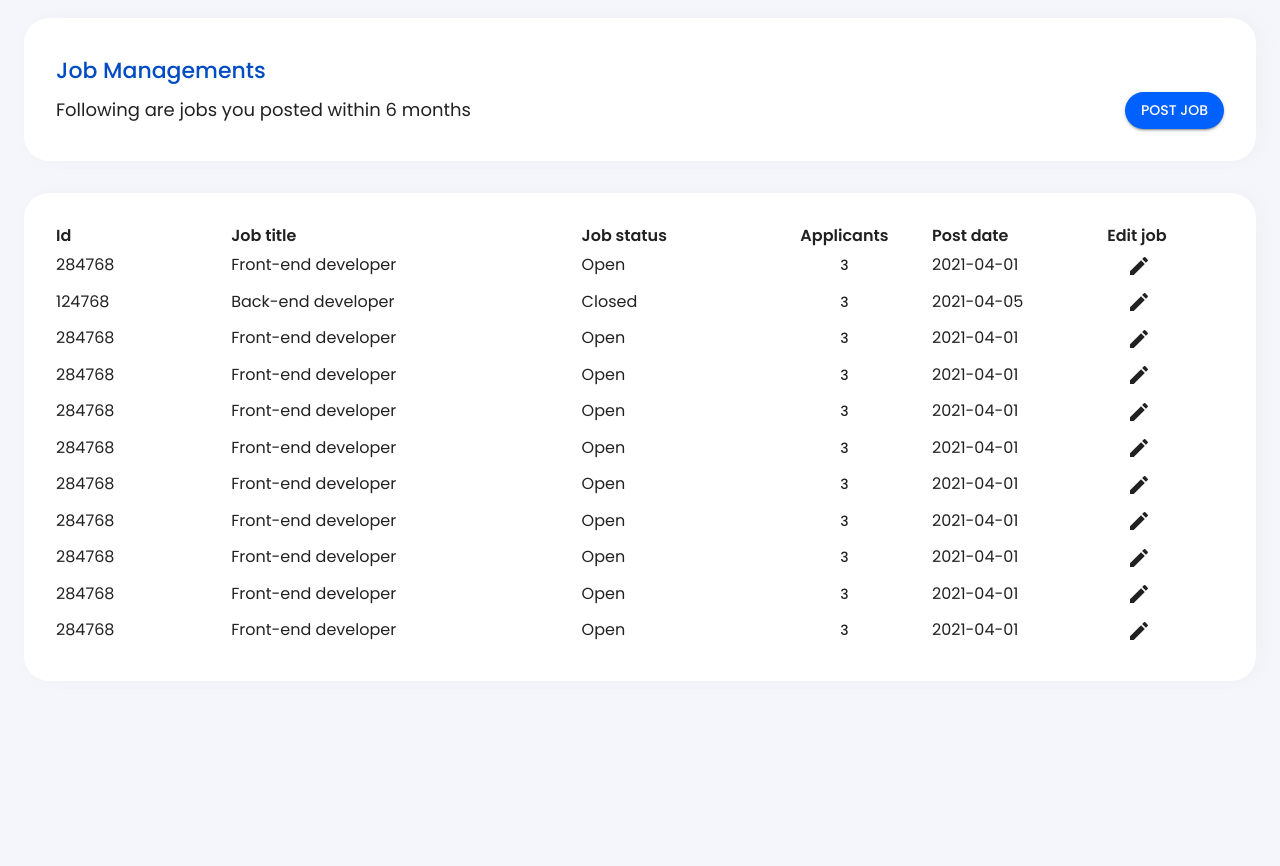
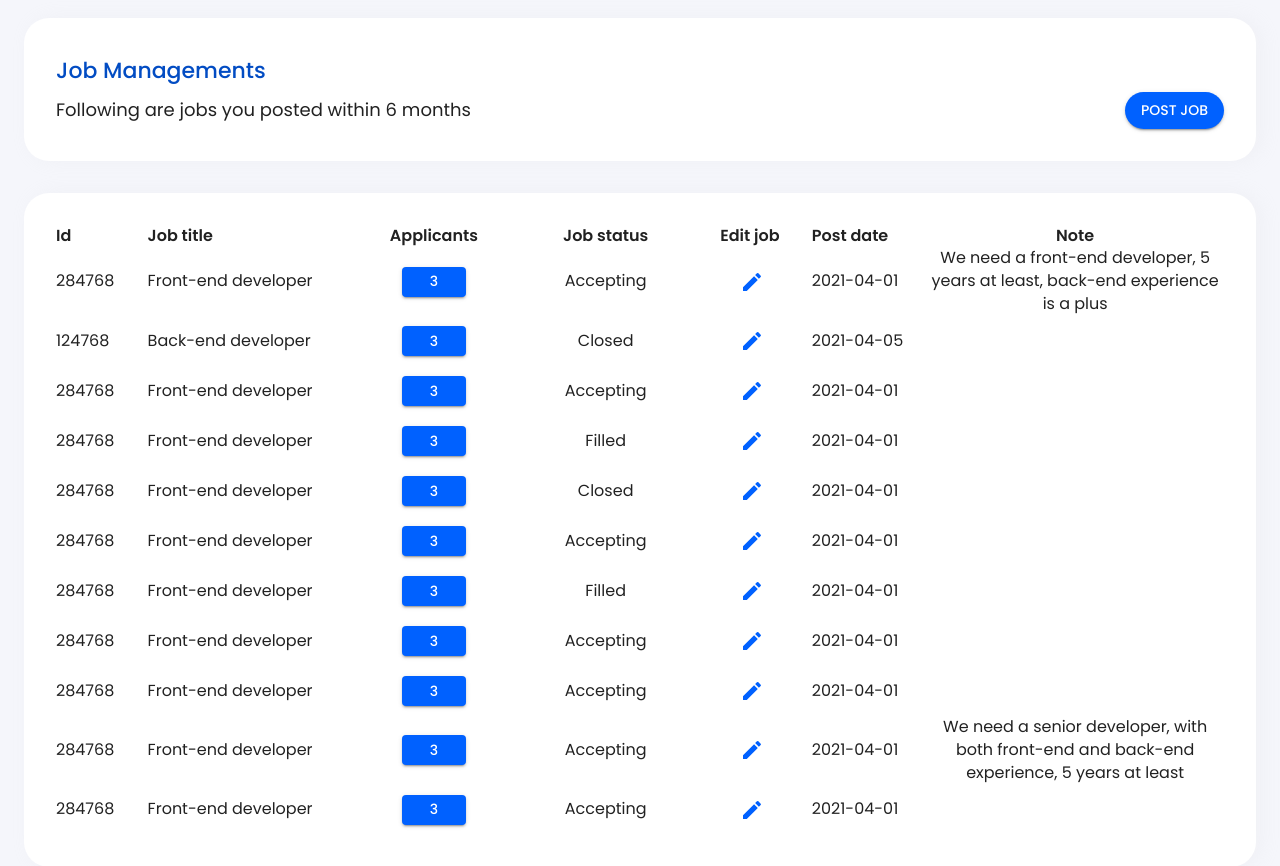
Before and after one commit to takeramagan/Smart-Match, a Next.js app: page /jobmanagement in a window 1280 px wide. Before the commit the page ends 800 px from the top, so only its background shows below. Built offline with nearby package versions, Linux system fonts and the light colour scheme.

Commit message:
feat jobmanagement page

```diff
--- a/src/constant/mockReleasedJobs.json
+++ b/src/constant/mockReleasedJobs.json
@@ -6,6 +6,7 @@
     "post_date":"2021-04-01",
     "modify_date":"2021-05-09",
     "link": "https://www.google.com",
+    "note": "We need a front-end developer, 5 years at least, back-end experience is a plus",
     "applicants":[
       {
         "name":"Json1",
@@ -93,7 +94,38 @@
   {
     "title":"Front-end developer",
     "id":"284768",
-    "status": 1,
+    "status": 2,
+    "post_date":"2021-04-01",
+    "modify_date":"2021-05-09",
+    "link": "https://www.google.com",
+    "applicants":[
+      {
+        "name":"Json1",
+        "match":0.98,
+        "resume":"",
+        "analysis_report": "1234523432",
+        "apply_date": "2021-05-10"
+      },
+      {
+        "name":"Json2",
+        "match":0.97,
+        "resume":"",
+        "analysis_report": "1234523432",
+        "apply_date": "2021-05-14"
+      },
+      {
+        "name":"Json3",
+        "match":0.96,
+        "resume":"",
+        "analysis_report": "1234523432",
+        "apply_date": "2021-05-11"
+      }
+    ]
+  },
+  {
+    "title":"Front-end developer",
+    "id":"284768",
+    "status": 0,
     "post_date":"2021-04-01",
     "modify_date":"2021-05-09",
     "link": "https://www.google.com",
@@ -155,38 +187,7 @@
   {
     "title":"Front-end developer",
     "id":"284768",
-    "status": 1,
-    "post_date":"2021-04-01",
-    "modify_date":"2021-05-09",
-    "link": "https://www.google.com",
-    "applicants":[
-      {
-        "name":"Json1",
-        "match":0.98,
-        "resume":"",
-        "analysis_report": "1234523432",
-        "apply_date": "2021-05-10"
-      },
-      {
-        "name":"Json2",
-        "match":0.97,
-        "resume":"",
-        "analysis_report": "1234523432",
-        "apply_date": "2021-05-14"
-      },
-      {
-        "name":"Json3",
-        "match":0.96,
-        "resume":"",
-        "analysis_report": "1234523432",
-        "apply_date": "2021-05-11"
-      }
-    ]
-  },
-  {
-    "title":"Front-end developer",
-    "id":"284768",
-    "status": 1,
+    "status": 2,
     "post_date":"2021-04-01",
     "modify_date":"2021-05-09",
     "link": "https://www.google.com",
@@ -282,6 +283,7 @@
     "post_date":"2021-04-01",
     "modify_date":"2021-05-09",
     "link": "https://www.google.com",
+    "note": "We need a senior developer, with both front-end and back-end experience, 5 years at least",
     "applicants":[
       {
         "name":"Json1",
--- a/src/pages/jobmanagement.js
+++ b/src/pages/jobmanagement.js
@@ -67,7 +67,7 @@ const JobDetail = ({job, index}) => {
   // let initJob = {status:0, link:"", post_date:"", applicants:[],title:"", modify_date:"", description:null, salary_start:null, salary_end:null}
   let initJob = {}
   const isNew = index === -1
-  const { id, status, link, post_date, modify_date, applicants, title, description, salary_start, salary_end, job_type } =  isNew ? initJob:job
+  const { id, status, link, post_date, modify_date, applicants, title, description, salary_start, salary_end, job_type, note } =  isNew ? initJob:job
 
   // const [state, setState] = React.useState({
   //   age: '',
@@ -136,9 +136,9 @@ const JobDetail = ({job, index}) => {
                   }}
                 >
                   {/* <option aria-label="None" value="" /> */}
-                  <option value={0}>Open</option>
+                  <option value={0}>Applying</option>
                   <option value={1}>Closed</option>
-                  <option value={2}>Pending</option>
+                  <option value={2}>Filled</option>
                 </Select>
               </FormControl>
             </Box>
@@ -146,6 +146,10 @@ const JobDetail = ({job, index}) => {
               Salary:
               <TextField id="salaryStart" label="From" variant="outlined" value={salary_start} size='small' style={{width:100, marginRight:10, marginLeft:10}} />
               <TextField id="salaryEnd" label="To" variant="outlined" value={salary_end} size='small' style={{width:100}}/>
+            </Box>
+            <Box mt={2}>
+            <TextField id="note" label="Job Note" variant="outlined" rowsMax={5} rows={2} fullWidth
+              multiline value={note}/>
             </Box>
             <Box mt={2}>
             <TextField id="description" label="Job Description" variant="outlined" rowsMax={15} rows={5} fullWidth
@@ -165,29 +169,36 @@ const JobDetail = ({job, index}) => {
 
 const CardItem = ({index, onShowJobDetail, onShowApplicants, item, style}) => {
 
-  const { id, status, link, post_date, modify_date, applicants, title, edit } = item
-  const job_status = status === 0 ? "Closed" : status === 1 ? "Open" : status === 2 ? "Pending" : status
+  const { id, status, link, post_date, modify_date, applicants, title, edit, note } = item
+  const job_status = status === 0 ? "Closed" : status === 1 ? "Accepting" : status === 2 ? "Filled" : status
   const numOfApplicants = index === undefined ? "Applicants" : applicants.length //标题没有index
 
   return(
     <Box>
       <Box key={index} display='flex' flexDirection='row' fontSize={h2} alignItems='center' justifyContent='center' style={style}>
-        <Box width='15%' overflow='hidden'>{id}</Box>
-        <Box width='30%' overflow='hidden'>{title}</Box>
-        <Box width='15%' overflow='hidden'>{job_status}</Box>
-        <Box width='15%' overflow='hidden' textAlign='center'>
+        <Box width='8%' overflow='hidden'>{id}</Box>
+        <Box width='20%' overflow='hidden'>{title}</Box>
+        <Box width='10%' overflow='hidden' textAlign='center'>
           {/**index === undefined 表示list 的标题栏*/}
           {index === undefined  && numOfApplicants}
-          {index !== undefined && <Button onClick={() => onShowApplicants(index)}>{numOfApplicants}</Button>}
+          {index !== undefined &&
+            <Button onClick={() => onShowApplicants(index)} variant='contained' color='primary' style={{height:30, marginTop:10, marginBottom:10}}
+            >{numOfApplicants}</Button>}
         </Box>
-        <Box width='15%' overflow='hidden'>{post_date}</Box>
-        <Box width='10%' >
+        <Box width='20%' overflow='hidden' textAlign='center'>{job_status}</Box>
+        <Box width='8%' >
           {index === undefined && edit}
-        {  index !== undefined && <Button onClick={() => onShowJobDetail(index)}>
-          {/* {showDetail && <ExpandLessIcon/>}
-          {!showDetail && <ExpandMoreIcon/>}  */}
-          <EditIcon/>
-          </Button>}
+          {index !== undefined &&
+          <Button onClick={() => onShowJobDetail(index)}>
+            {/* {showDetail && <ExpandLessIcon/>}
+            {!showDetail && <ExpandMoreIcon/>}  */}
+            <EditIcon color='primary'/>
+          </Button>
+          }
+        </Box>
+        <Box width='10%' overflow='hidden'>{post_date}</Box>
+        <Box width='26%' overflow='hidden' textAlign='center'>
+          {note}
         </Box>
       </Box>
       {/* {showDetail && <JobCard job={item}/>} */}
@@ -234,7 +245,7 @@ const JobManagement = () => {
       <Section >
         <Box p={4} mt={4}>
           <CardItem
-          item={{id:"Id", title:"Job title", status:'Job status',post_date:"Post date", edit:"Edit job"}}
+          item={{id:"Id", title:"Job title", status:'Job status',post_date:"Post date", edit:"Edit job", note:"Note"}}
             style={{fontWeight:600}}  key={-1}/>
           {mockdata.length === 0 && "No application history"}
           {mockdata.map((job, i) =>
```
